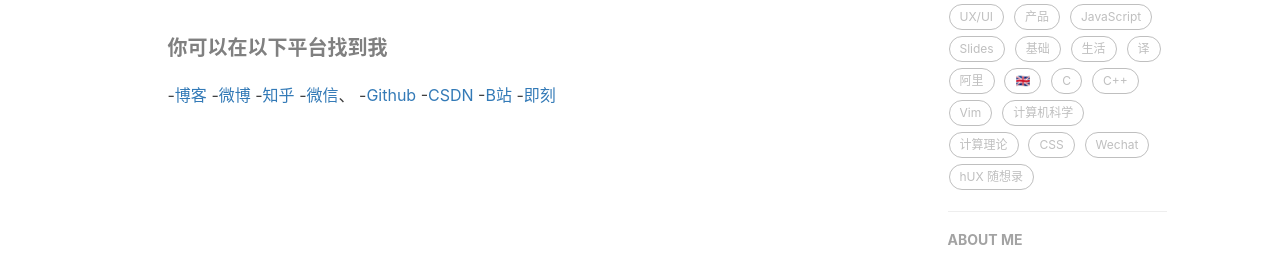
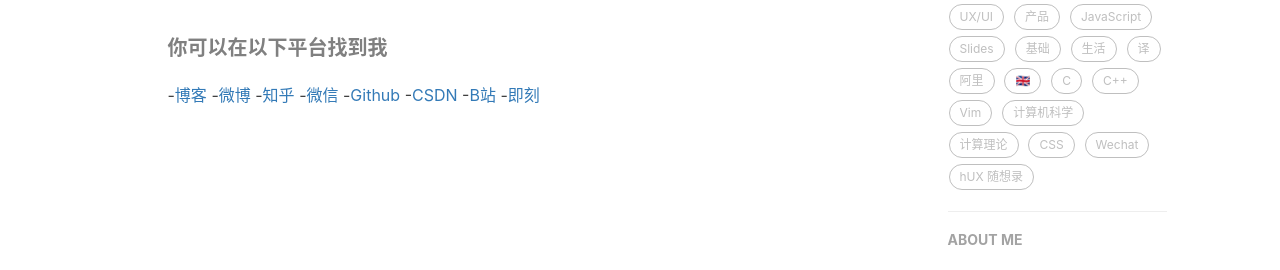
Before and after one commit to frangezone/frangezone, a Jekyll site: the page built from about.html, in a window 1280 px wide. Shown: the part 611-881 px from the top of the page. Built offline with Jekyll 4.4.1, drawn with Linux system fonts in a browser that asks for light colours; nearby versions of some CDN libraries; comment, search, counter and statistics services are not loaded.

Commit message:
Update zh.md

```diff
--- a/_includes/about/zh.md
+++ b/_includes/about/zh.md
@@ -8,7 +8,7 @@ Hi，我是小贝壳，毕业于[中国地质大学(武汉)](https://www.cug.edu
 -[博客](https://frangezone.github.io)
 -[微博](https://weibo.com/u/5015947604)
 -[知乎](https://www.zhihu.com/people/risingsun-5)
--[微信](https://weixin.com)、
+-[微信](https://weixin.com)
 -[Github](https://github.com/frangezone)
 -[CSDN](https://blog.csdn.net/qq_40287093)
 -[B站](https://space.bilibili.com/56294830)
```
